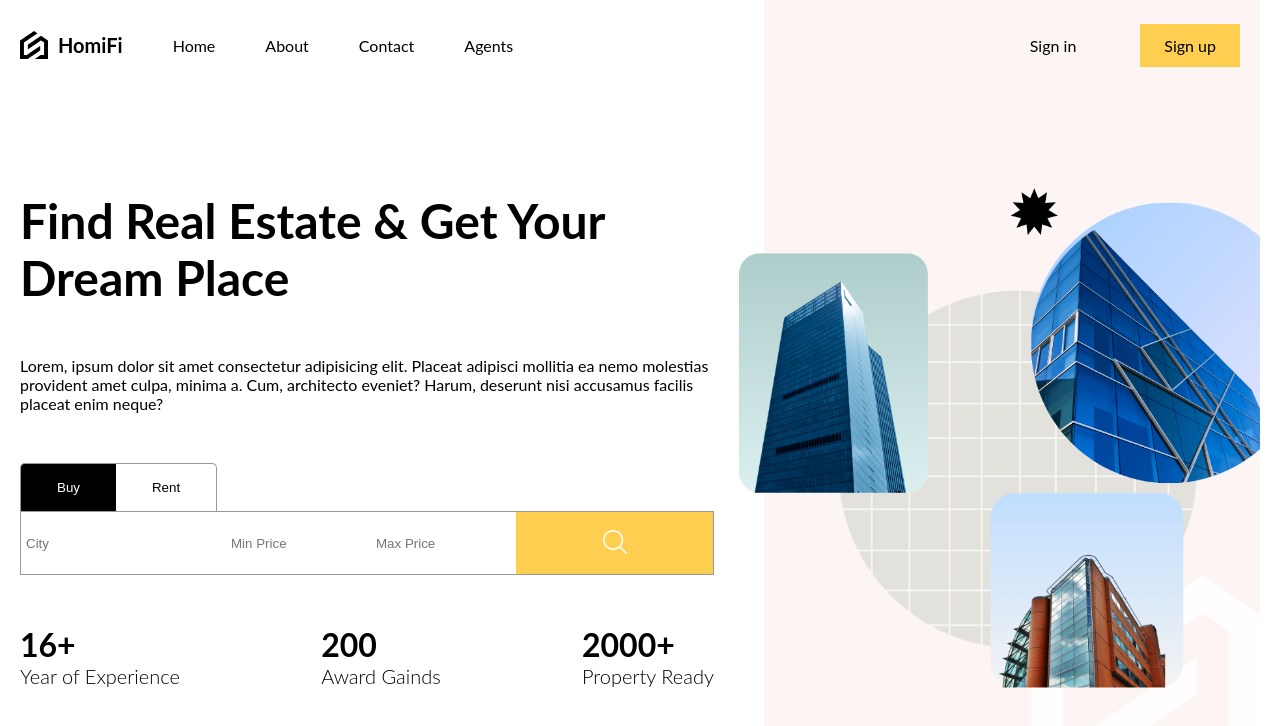
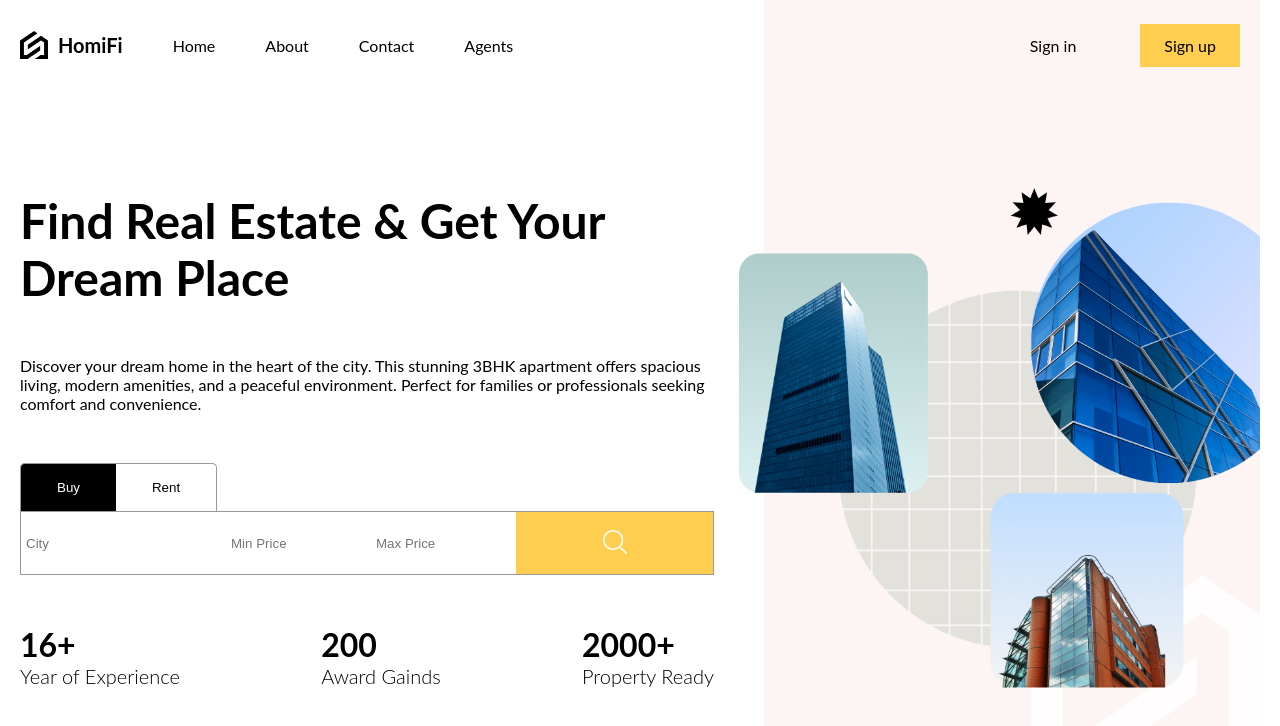
Before and after one commit to Vijaypratapsing/client, a React (Vite) app: page / in a window 1280 px wide. Shown: the top 726 px of the page. Built offline with nearby package versions, Linux system fonts and the light colour scheme; no server answers.

Commit message:
Initial fix

```diff
--- a/src/page/aboutpage/AboutUs.jsx
+++ b/src/page/aboutpage/AboutUs.jsx
@@ -7,7 +7,7 @@ const AboutUs = () => {
       <div className="container">
         <h1>About Us</h1>
         <p>
-          Welcome to , a leading company in [industry]. Our mission is to provide excellent services and innovative solutions that improve lives and businesses globally.
+          Welcome to , a leading company in HomiFi. Our mission is to provide excellent services and innovative solutions that improve lives and businesses globally.
         </p>
 
         <div className="team">
@@ -34,7 +34,7 @@ const AboutUs = () => {
         <div className="mission">
           <h2>Our Mission</h2>
           <p>
-            Our goal is to revolutionize the [industry] by delivering user-friendly, efficient, and effective solutions that drive success for our clients and partners. We strive to foster innovation, creativity, and excellence in all our endeavors.
+            Our goal is to revolutionize the HomiFi by delivering user-friendly, efficient, and effective solutions that drive success for our clients and partners. We strive to foster innovation, creativity, and excellence in all our endeavors.
           </p>
         </div>
 
--- a/src/page/homepage/HomePage.jsx
+++ b/src/page/homepage/HomePage.jsx
@@ -8,7 +8,8 @@ function HomePage() {
         <div className="textContainer">
             <div className="wrapper">
                 <h1 className='title'>Find Real Estate & Get Your Dream Place</h1>
-                <p>Lorem, ipsum dolor sit amet consectetur adipisicing elit. Placeat adipisci mollitia ea nemo molestias provident amet culpa, minima a. Cum, architecto eveniet? Harum, deserunt nisi accusamus facilis placeat enim neque?</p>
+                <p>Discover your dream home in the heart of the city. This stunning 3BHK apartment offers spacious living, modern amenities, and a peaceful environment. Perfect for families or professionals seeking comfort and convenience.</p>
+
             <SearchBar/>
             <div className="boxes">
              <div className="box">
```
